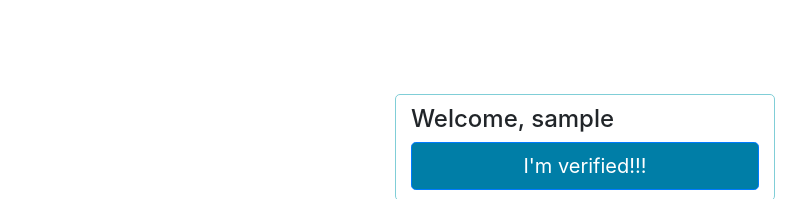
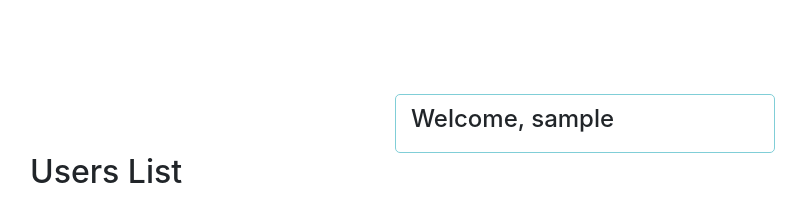
Before and after one commit to gorip96/network-access, a PHP site: page / in a window 1280 px wide. Shown: the part 56-255 px from the top of the page, without its empty margins (55-861 px from the left). Run offline with PHP 8.4, Linux system fonts and the light colour scheme; the visitor is signed in with stand-in values (Sample User, id 1); data that the repository does not hold is empty; some libraries are stand-ins or nearby versions.

Commit message:
remove verified button

```diff
--- a/index.php
+++ b/index.php
@@ -55,7 +55,7 @@
             <strong><?php echo $_SESSION['email']; ?></strong>
           </div>
         <?php else: ?>
-          <button class="btn btn-lg btn-primary btn-block">I'm verified!!!</button>
+          <!-- <button class="btn btn-lg btn-primary btn-block">I'm verified!!!</button> -->
         <?php endif;?>
       </div>
     </div>
```
